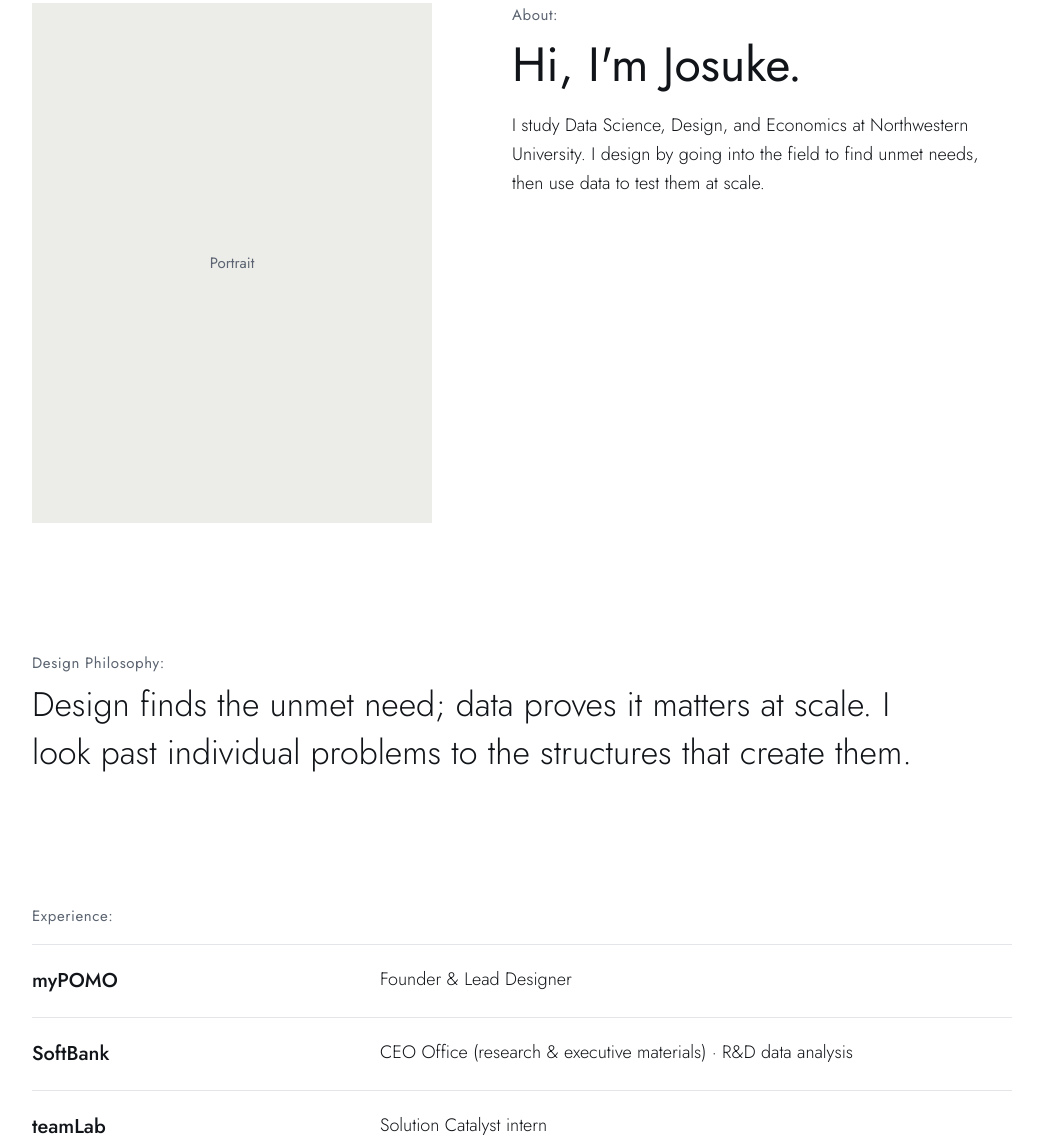
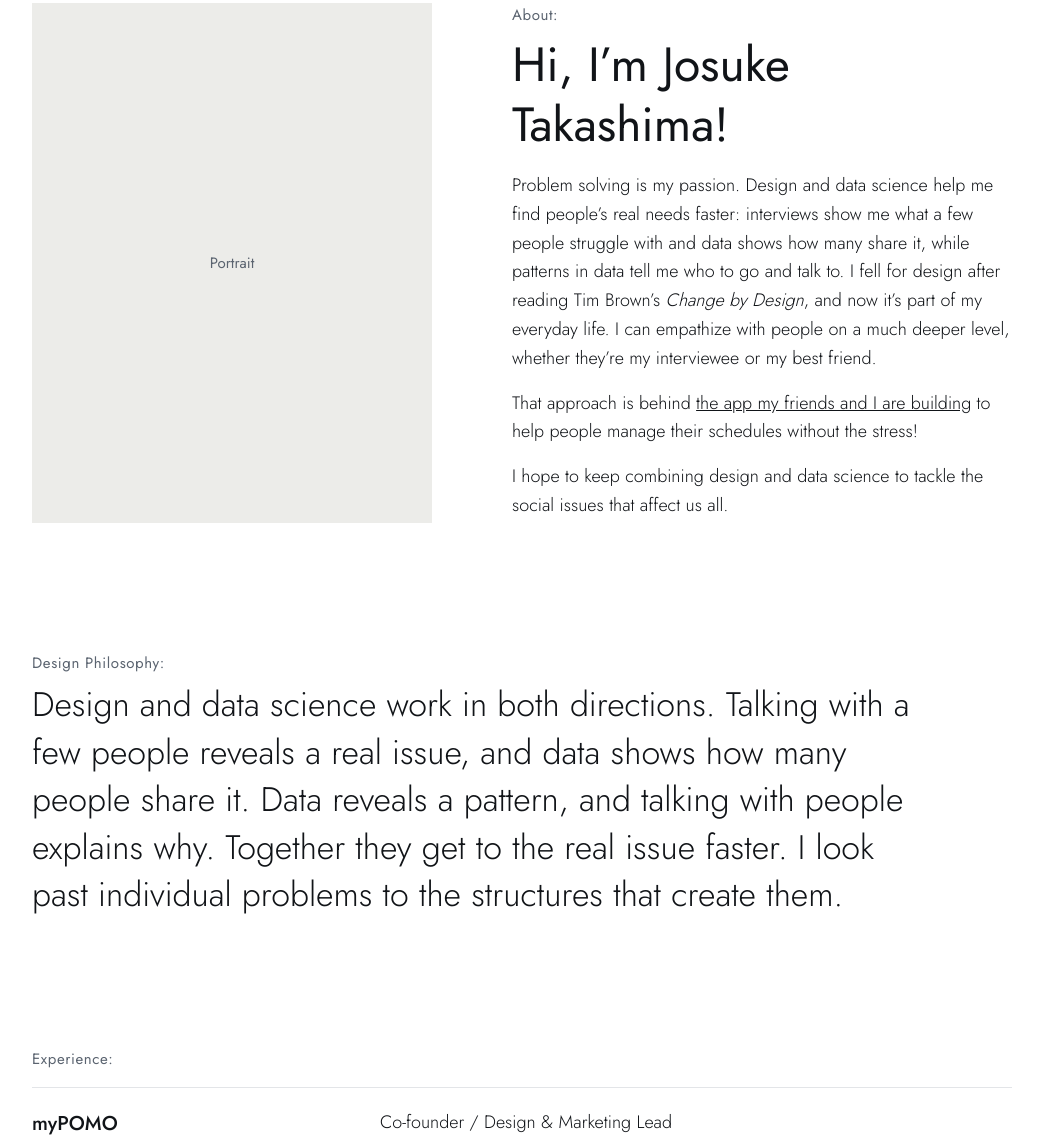
Before and after one commit to jo76taka/portfolio, a plain HTML site: page about.html in a window 1280 px wide. Shown: the part 586-1732 px from the top of the page, without its empty margins (118-1157 px from the left). Drawn offline with Linux system fonts and the light colour scheme; a web font is replaced by a local one.

Commit message:
New tagline and two-way design × data philosophy copy; About bio
Co-Authored-By: Claude Opus 5.5 <noreply@anthropic.com>

```diff
--- a/about.html
+++ b/about.html
@@ -29,8 +29,10 @@
         <div class="ph">Portrait</div>
         <div>
           <p class="label">About:</p>
-          <h2>Hi, I'm Josuke.</h2>
-          <p class="lead">I study Data Science, Design, and Economics at Northwestern University. I design by going into the field to find unmet needs, then use data to test them at scale.</p>
+          <h2>Hi, I&rsquo;m Josuke Takashima!</h2>
+          <p class="lead">Problem solving is my passion. Design and data science help me find people&rsquo;s real needs faster: interviews show me what a few people struggle with and data shows how many share it, while patterns in data tell me who to go and talk to. I fell for design after reading Tim Brown&rsquo;s <i>Change by Design</i>, and now it&rsquo;s part of my everyday life. I can empathize with people on a much deeper level, whether they&rsquo;re my interviewee or my best friend.</p>
+          <p class="lead" style="margin-top: 16px;">That approach is behind <a href="projects/mypomo.html">the app my friends and I are building</a> to help people manage their schedules without the stress!</p>
+          <p class="lead" style="margin-top: 16px;">I hope to keep combining design and data science to tackle the social issues that affect us all.</p>
         </div>
       </div>
     </section>
@@ -38,7 +40,7 @@
     <section class="section">
       <div class="wrap">
         <p class="label">Design Philosophy:</p>
-        <p class="statement">Design finds the unmet need; data proves it matters at scale. I look past individual problems to the structures that create them.</p>
+        <p class="statement">Design and data science work in both directions. Talking with a few people reveals a real issue, and data shows how many people share it. Data reveals a pattern, and talking with people explains why. Together they get to the real issue faster. I look past individual problems to the structures that create them.</p>
       </div>
     </section>
 
@@ -46,7 +48,7 @@
       <div class="wrap">
         <p class="label">Experience:</p>
         <div class="rows">
-          <div class="row"><b>myPOMO</b><span>Founder &amp; Lead Designer</span></div>
+          <div class="row"><b>myPOMO</b><span>Co-founder / Design &amp; Marketing Lead</span></div>
           <div class="row"><b>SoftBank</b><span>CEO Office (research &amp; executive materials) · R&amp;D data analysis</span></div>
           <div class="row"><b>teamLab</b><span>Solution Catalyst intern</span></div>
           <div class="row"><b>Rakuten Eagles</b><span>Data Analyst (2027)</span></div>
@@ -70,7 +72,7 @@
     <section class="section" id="interests">
       <div class="wrap">
         <p class="label">Outside of Work:</p>
-        <h2 class="todo">[One line on what you care about outside of work]</h2>
+        <h2>I love playing soccer and pool, talking with people, and taking photos.</h2>
         <div class="pair">
           <figure><div class="ph">Interest 1 — e.g. photography</div><figcaption class="todo">[Caption]</figcaption></figure>
           <figure><div class="ph">Interest 2</div><figcaption class="todo">[Caption]</figcaption></figure>
```
Also changed, not shown: index.html (+3 -3 lines), 1 other file.
